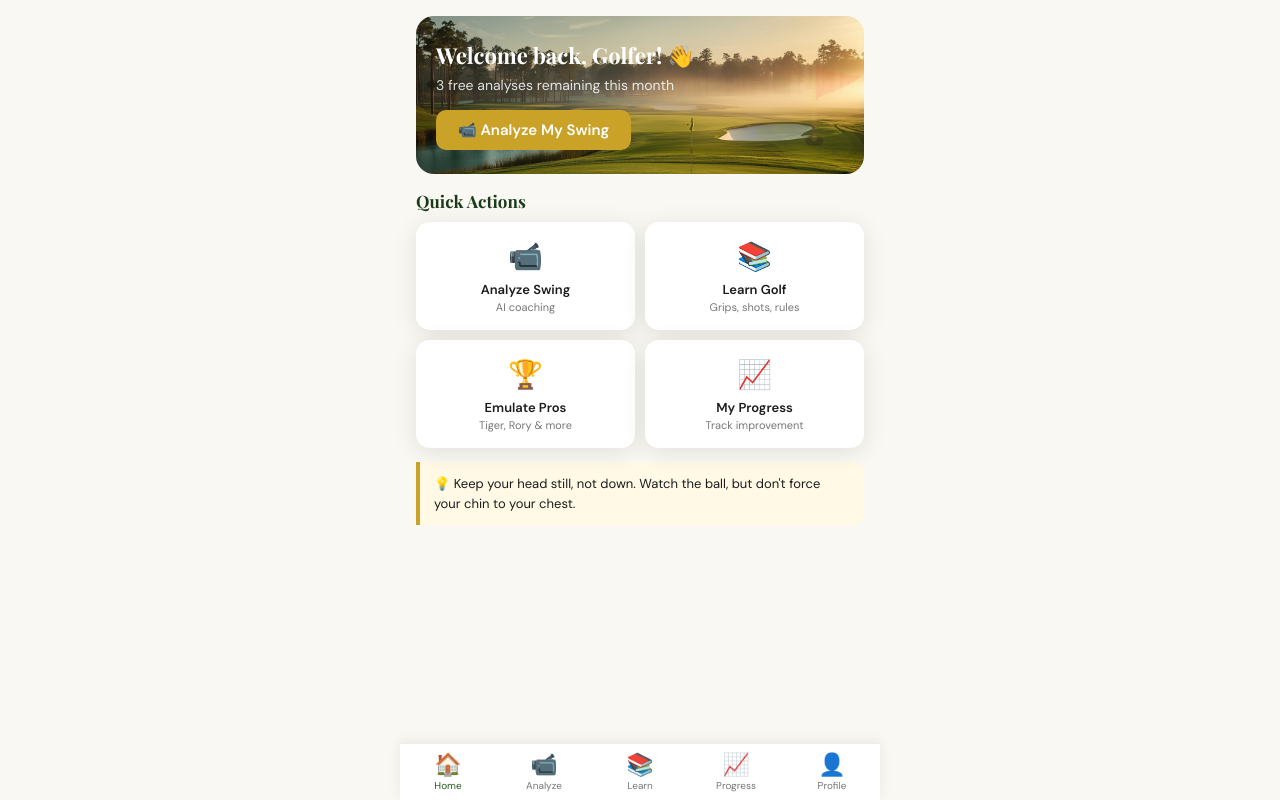
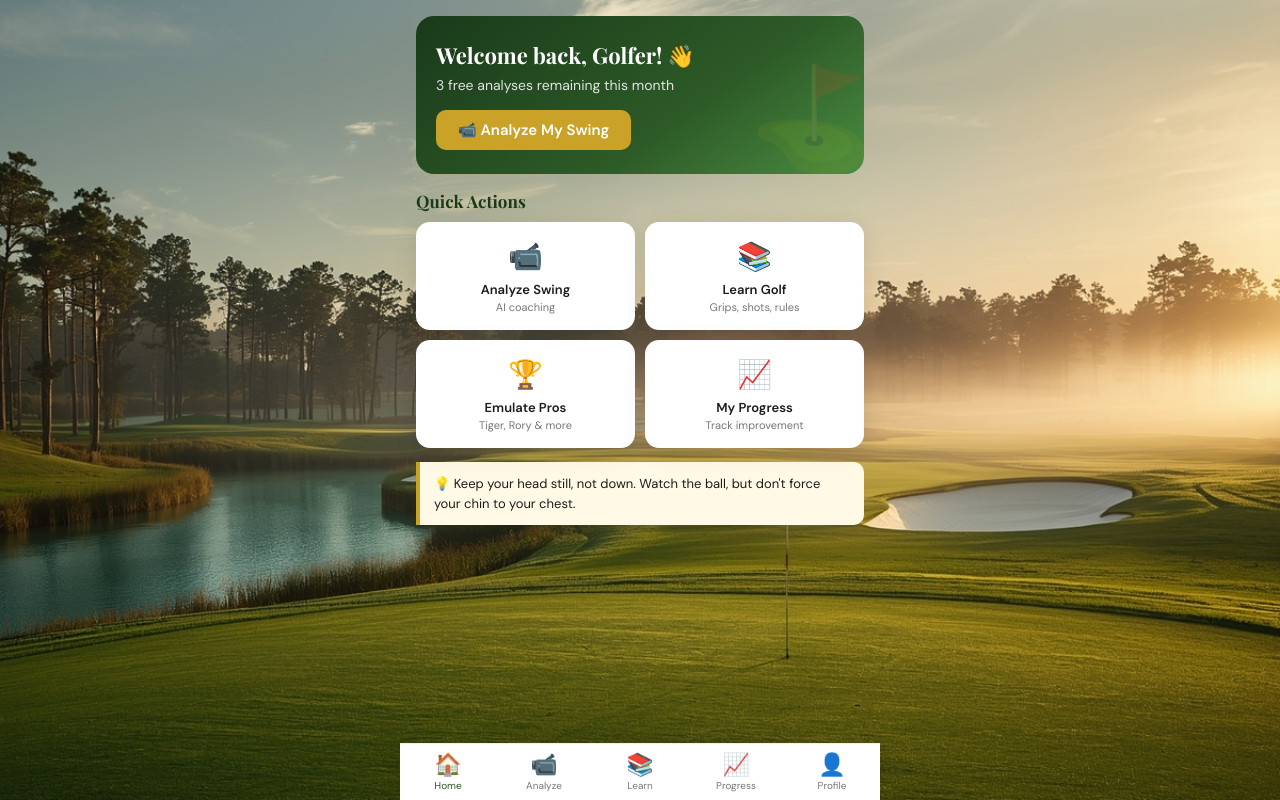
Before and after one commit to bobulu68-SCAI/swingcoach-ai, a Next.js app: page / in a window 1280 px wide. Built offline with nearby package versions, Linux system fonts and the light colour scheme.

Commit message:
Update globals.css

```diff
--- a/styles/globals.css
+++ b/styles/globals.css
@@ -25,7 +25,10 @@
 
 html, body {
   font-family: var(--font-body);
-  background: var(--cream);
+  background-image: url('/golf-course.jpg');
+background-size: cover;
+background-position: center;
+background-attachment: fixed;
   color: var(--charcoal);
   min-height: 100vh;
   -webkit-font-smoothing: antialiased;
@@ -38,7 +41,7 @@ html, body {
   min-height: 100vh;
   display: flex;
   flex-direction: column;
-  background: var(--cream);
+  background: transparent;
   position: relative;
 }
 
@@ -304,9 +307,6 @@ select:focus, input:focus {
 /* ── Home hero ── */
 .hero-banner {
   background: linear-gradient(145deg, var(--green-deep) 0%, var(--green-mid) 60%, var(--green-light) 100%);
-  background-image: url('/golf-course.jpg');
-background-size: cover;
-background-position: center;
   border-radius: 18px;
   padding: 24px 20px;
   color: white;
```
